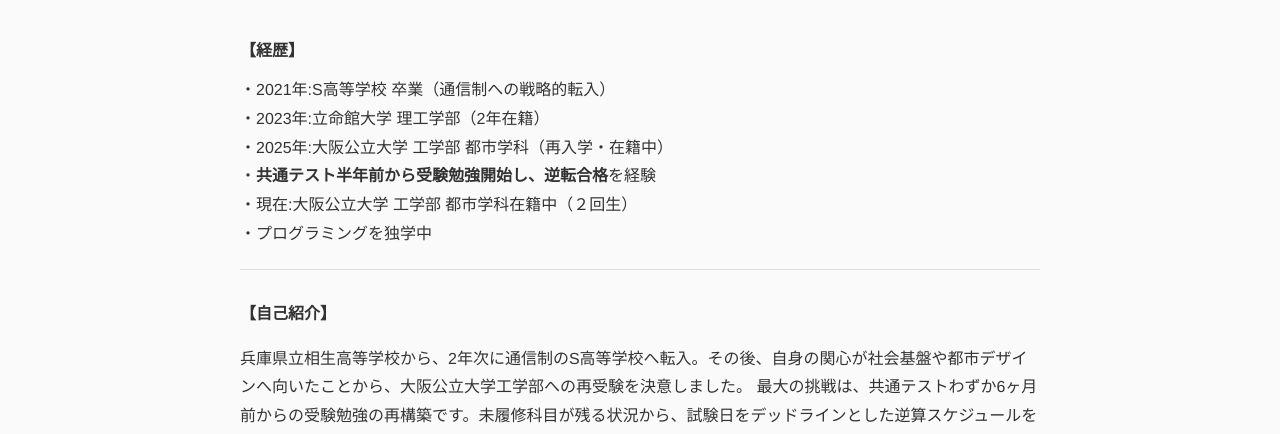
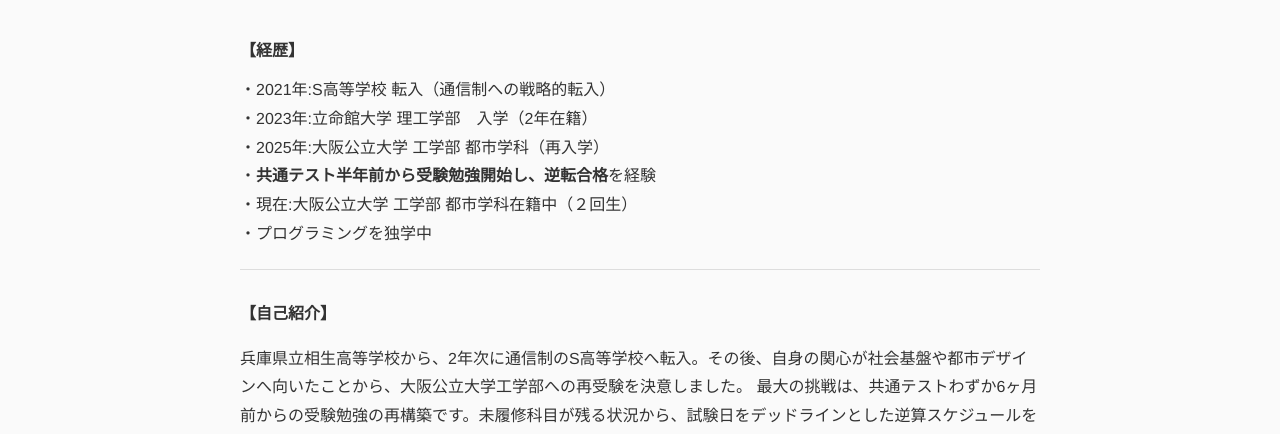
Before and after one commit to Sotawz/sota-portforio, a plain HTML site: page index.html in a window 1280 px wide. Shown: the part 655-1089 px from the top of the page. Drawn offline with Linux system fonts and the light colour scheme.

Commit message:
Add files via upload

```diff
--- a/index.html
+++ b/index.html
@@ -22,9 +22,9 @@
             <div class="summary">
                 <ul style="list-style: none; padding-left: 0; margin-bottom: 30px; border-bottom: 1px solid #ddd; padding-bottom: 20px;">
             <li style="margin-bottom: 10px;"><strong>【経歴】</strong></li>
-            <li>・2021年:S高等学校 卒業（通信制への戦略的転入）</li>
-            <li>・2023年:立命館大学 理工学部（2年在籍）</li>
-            <li>・2025年:大阪公立大学 工学部 都市学科（再入学・在籍中）</li>
+            <li>・2021年:S高等学校 転入（通信制への戦略的転入）</li>
+            <li>・2023年:立命館大学 理工学部　入学（2年在籍）</li>
+            <li>・2025年:大阪公立大学 工学部 都市学科（再入学）</li>
             <li>・<strong>共通テスト半年前から受験勉強開始し、逆転合格</strong>を経験</li>
             <li>・現在:大阪公立大学 工学部 都市学科在籍中（２回生）</li>
             <li>・プログラミングを独学中</li>
```
